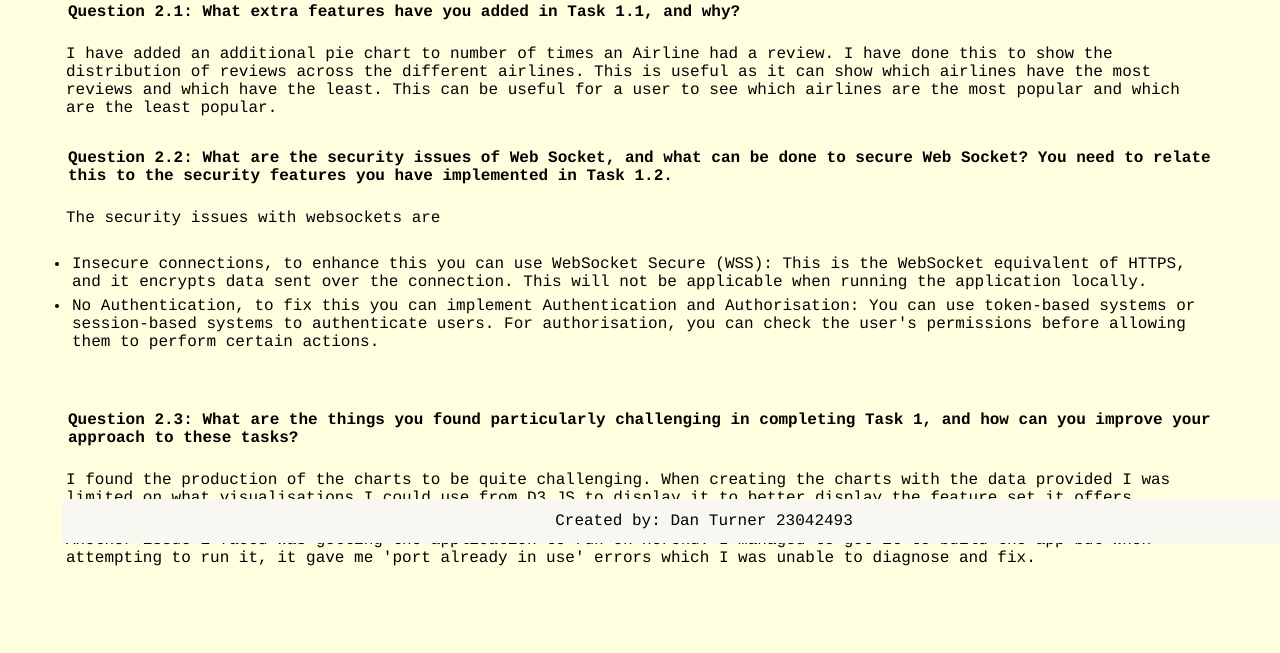
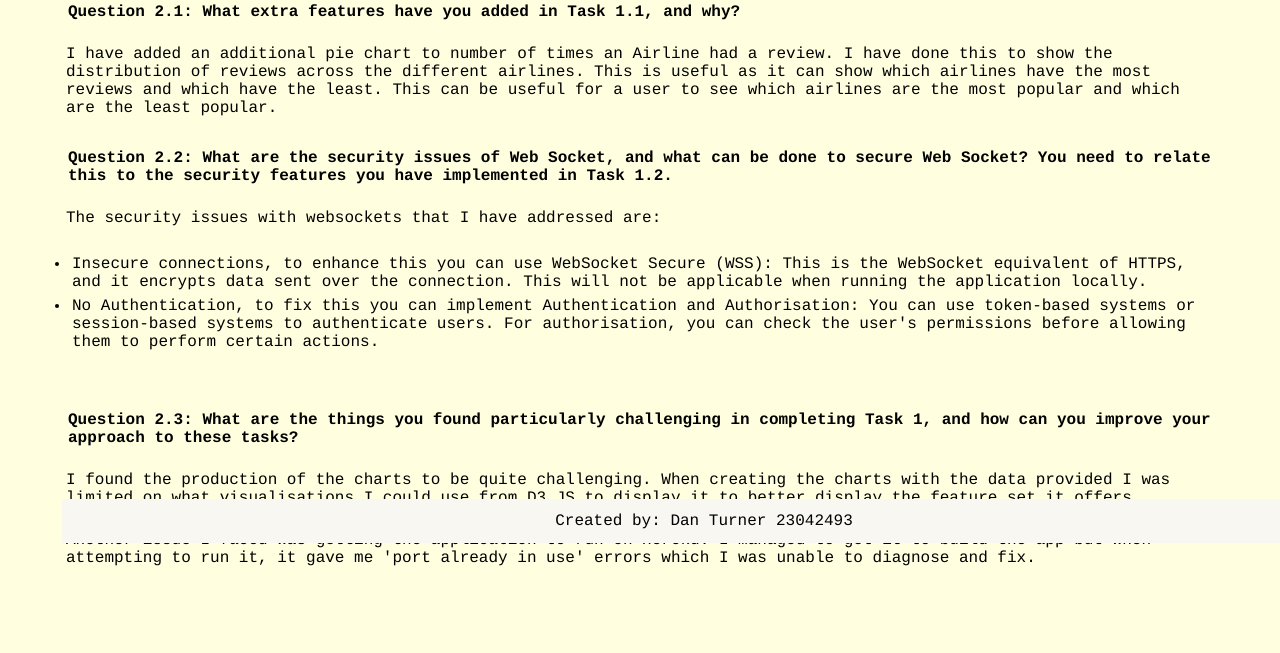
Before and after one commit to thedanturner/FlaskApp, a Flask app: page /report in a window 1280 px wide; the page is wider, and only the part inside the window is pictured. Shown: the part 255-908 px from the top of that part. Run offline with Flask 3, Linux system fonts and the light colour scheme; some libraries are stand-ins or nearby versions.

Commit message:
updated answers

```diff
--- a/templates/report.html
+++ b/templates/report.html
@@ -21,7 +21,7 @@
     </div>
     <div class="question">
         <h2>Question 2.2: What are the security issues of Web Socket, and what can be done to secure Web Socket? You need to relate this to the security features you have implemented in Task 1.2.</h2>
-        <p>The security issues with websockets are</p>
+        <p>The security issues with websockets that I have addressed are:</p>
         <ul>
             <li>Insecure connections, to enhance this you can use WebSocket Secure (WSS): This is the WebSocket equivalent of HTTPS, and it encrypts data sent over the connection. This will not be applicable when running the application locally.</li>
             <li>No Authentication, to fix this you can implement Authentication and Authorisation: You can use token-based systems or session-based systems to authenticate users. For authorisation, you can check the user's permissions before allowing them to perform certain actions.</li>
@@ -31,7 +31,7 @@
     <div class="question">
         <h2>Question 2.3: What are the things you found particularly challenging in completing Task 1, and how can you improve your approach to these tasks?</h2>
         <p>I found the production of the charts to be quite challenging. When creating the charts with the data provided I was limited on what visualisations I could use from D3.JS to display it to better display the feature set it offers. </p>
-        <p>Another issue i faced was getting the application to run on Heroku. I managed to get it to build the app but when attempting to run it, it gave me 'port already in use' errors which I was unable to diagnose and fix.</p>
+        <p>Another issue I faced was getting the application to run on Heroku. I managed to get it to build the app but when attempting to run it, it gave me 'port already in use' errors which I was unable to diagnose and fix.</p>
         </div>
     </body>
 <footer>
```
